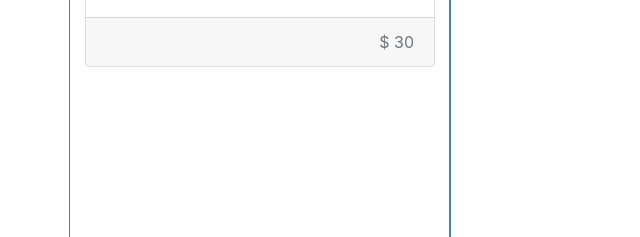
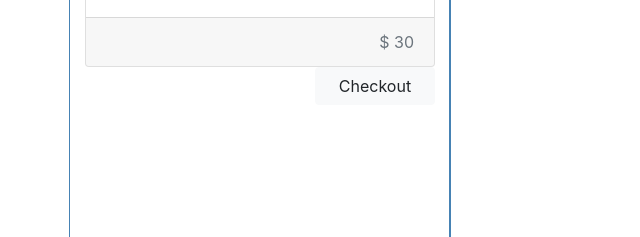
Before and after one commit to pinjunpan/alphaPos, a plain HTML site: page index.html in a window 1280 px wide. Shown: the part 198-435 px from the top of the page, 0-640 px from the left. Drawn offline with nearby package versions, Linux system fonts and the light colour scheme.

Commit message:
Add checkout button

```diff
--- a/index.html
+++ b/index.html
@@ -41,6 +41,12 @@
             </div>
           </div>
         </div>
+
+        <!-- checkout button -->
+        <div class="text-right">
+          <button class="btn btn-light" style="min-width: 120px;">Checkout</button>
+        </div>
+        <!-- /checkout button -->
       </div><!-- /left side order list-->
       <div class="col-md-8"></div>
     </div>
```
